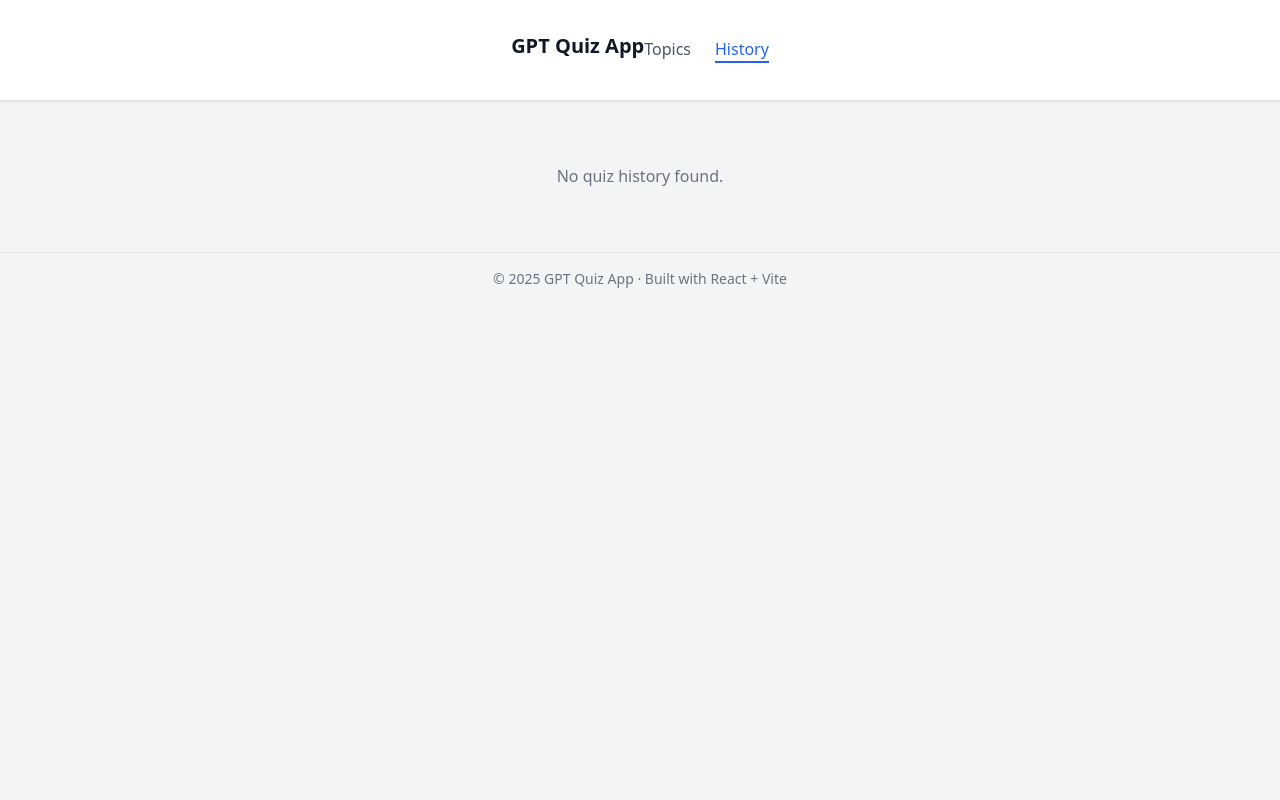
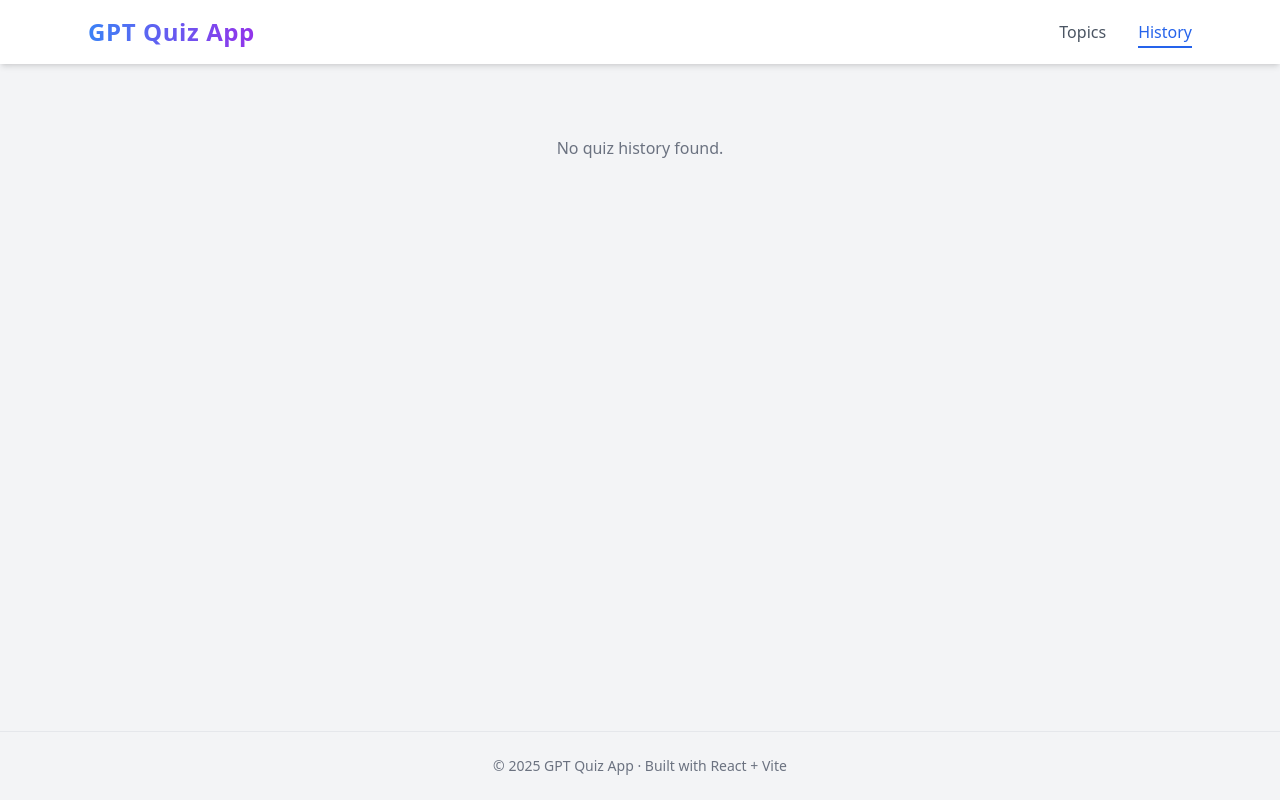
Before and after one commit to MargoTech/study-programming-with-me-app, a React (Vite) app: page /history in a window 1280 px wide. Built offline with nearby package versions, Linux system fonts and the light colour scheme.

Commit message:
working with styles

```diff
--- a/src/layout/MainLayout.jsx
+++ b/src/layout/MainLayout.jsx
@@ -7,22 +7,25 @@ const navLinks = [
 
 const MainLayout = ({ children }) => {
   return (
-    <div className="min-h-screen bg-gray-100 text-gray-900">
+    <div className="min-h-screen bg-gray-100 text-gray-900 flex flex-col">
       {/* Header */}
-      <header className="bg-white shadow p-4 flex items-center justify-between">
+      <header className="bg-white shadow-md sticky top-0 z-50">
         <div className="max-w-6xl mx-auto px-6 py-4 flex items-center justify-between">
           {/* Logo / App name */}
-          <h1 className="text-xl font-semibold mb-2">GPT Quiz App</h1>
+          <h1 className="text-2xl font-extrabold bg-gradient-to-r from-blue-500 to-purple-600 bg-clip-text text-transparent tracking-wide">
+            GPT Quiz App
+          </h1>
+
           {/* Navigation */}
-          <nav className="flex gap-6">
+          <nav className="flex gap-8">
             {navLinks.map((link) => (
               <NavLink
                 key={link.path}
                 to={link.path}
                 className={({ isActive }) =>
-                  `font-medium transition-colors ${
+                  `relative font-medium transition-colors duration-200 ${
                     isActive
-                      ? "text-blue-600 border-b-2 border-blue-600"
+                      ? "text-blue-600 after:content-[''] after:absolute after:-bottom-1 after:left-0 after:w-full after:h-[2px] after:bg-blue-600"
                       : "text-gray-600 hover:text-blue-500"
                   }`
                 }
@@ -35,12 +38,12 @@ const MainLayout = ({ children }) => {
       </header>
 
       {/* Main content */}
-      <main className="flex-1 max-w-5xl mx-auto w-full px-6 py-8">
+      <main className="flex-1 max-w-5xl mx-auto w-full px-6 py-10">
         {children}
       </main>
 
       {/* Footer */}
-      <footer className="bg-gray-100 border-t py-4 mt-8 text-center text-sm text-gray-500">
+      <footer className="bg-gray-100 border-t py-6 mt-8 text-center text-sm text-gray-500">
         © {new Date().getFullYear()} GPT Quiz App · Built with React + Vite
       </footer>
     </div>
```
